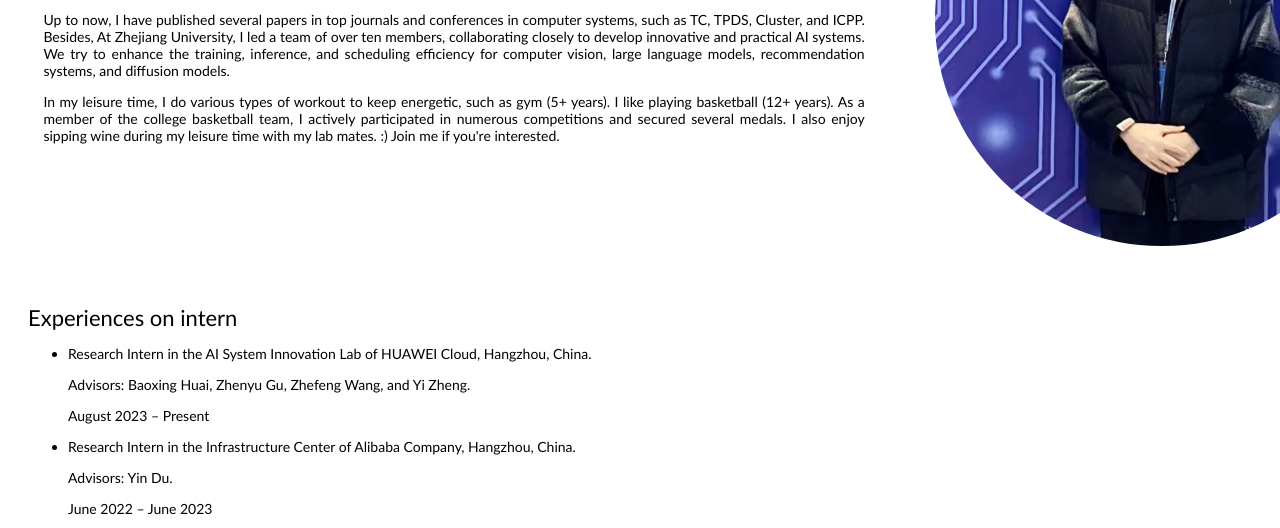
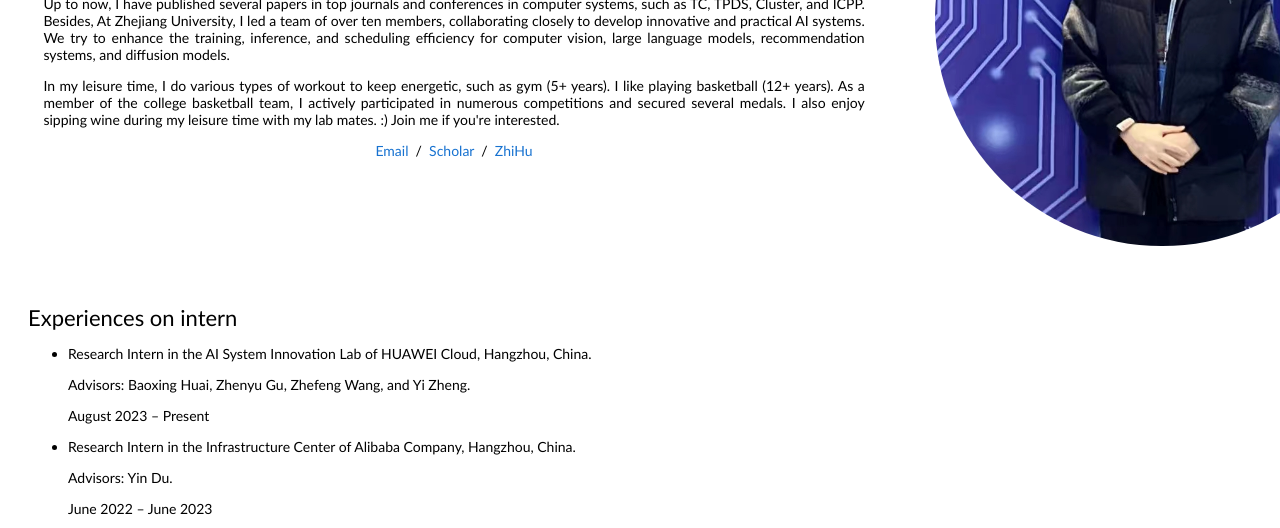
Before and after one commit to Pinging-ZJU/Pinging-ZJU.github.io, a plain HTML site: page index.html in a window 1280 px wide. Shown: the part 251-779 px from the top of the page. Drawn offline with Linux system fonts and the light colour scheme.

Commit message:
Update index.html

```diff
--- a/index.html
+++ b/index.html
@@ -35,14 +35,14 @@
                 Join me if you're interested.
               </p>
 
-                <!-- <p style="text-align:center">
-                  <a href="mailto:jonbarron@gmail.com">Email</a> &nbsp;/&nbsp;
-                  <a href="data/JonBarron-CV.pdf">CV</a> &nbsp;/&nbsp;
-                  <a href="data/JonBarron-bio.txt">Bio</a> &nbsp;/&nbsp;
-                  <a href="https://scholar.google.com/citations?hl=en&user=jktWnL8AAAAJ">Scholar</a> &nbsp;/&nbsp;
-                  <a href="https://twitter.com/jon_barron">Twitter</a> &nbsp;/&nbsp;
-                  <a href="https://github.com/jonbarron/">Github</a>
-                </p> -->
+                <p style="text-align:center">
+                  <a href="zjuchenping@zju.edu.cn">Email</a> &nbsp;/&nbsp;
+                  <!-- <a href="data/JonBarron-CV.pdf">CV</a> &nbsp;/&nbsp; -->
+                  <!-- <a href="data/JonBarron-bio.txt">Bio</a> &nbsp;/&nbsp; -->
+                  <a href="https://scholar.google.com/citations?user=Jzbzj_IAAAAJ&hl=zh-CN">Scholar</a> &nbsp;/&nbsp;
+                  <!-- <a href="https://twitter.com/jon_barron">Twitter</a> &nbsp;/&nbsp; -->
+                  <a href="https://www.zhihu.com/people/pinging-92">ZhiHu</a>
+                </p>
               </td>
               <td style="padding:2.5%;width:40%;max-width:40%">
                 <a href="images/self.jpg"><img style="width:100%;max-width:100%;object-fit: cover; border-radius: 50%;" alt="profile photo" src="images/self.jpg" class="hoverZoomLink"></a>
```
